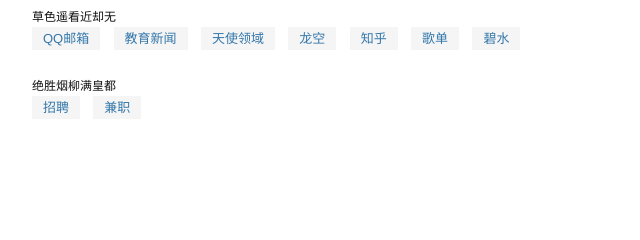
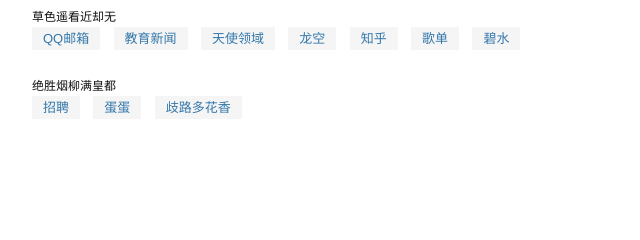
Before and after one commit to yuki1610/ipage05, a plain HTML site: page index.html in a window 1280 px wide. Shown: the part 153-393 px from the top of the page, 133-773 px from the left. Drawn offline with Linux system fonts and the light colour scheme.

Commit message:
Update index.html

```diff
--- a/index.html
+++ b/index.html
@@ -44,7 +44,8 @@
             <h2>绝胜烟柳满皇都</h2>
             <ul class="topic-list">
             <li><a href="http://sou.zhaopin.com">招聘</a></li>
-			<li><a href="http://bj.58.com">兼职</a></li>
+			<li><a href="http://www.oiegg.com/forumdisplay.php?fid=761">蛋蛋</a></li>
+		    <li><a href="https://www.zhihu.com/collection/68663553">歧路多花香</a></li>
             </ul>
           </div>
           <div class="aside">
```
